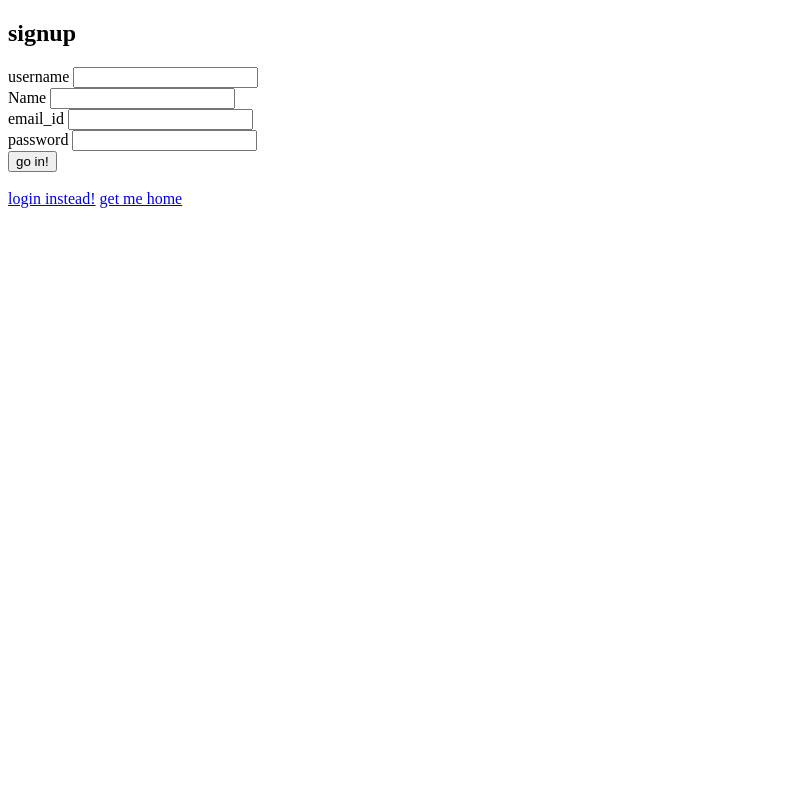
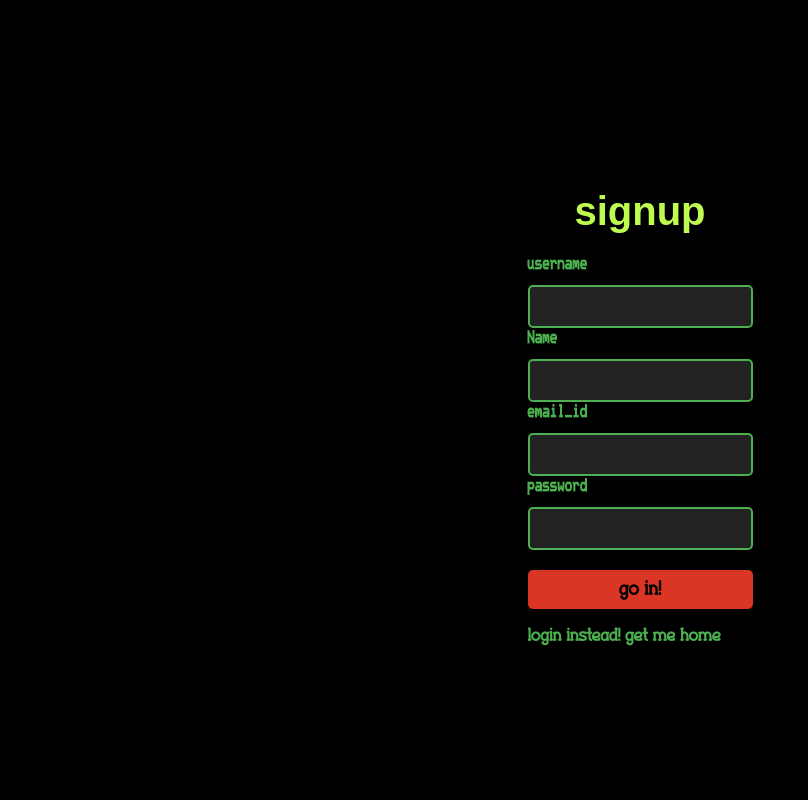
Before and after one commit to ragavkish/a.n.d.r.e.w., a Flask app: page /signup in a window 1280 px wide. Shown: the whole page, without its empty margins (0-808 px from the left). Run offline with Flask 3, Linux system fonts and the light colour scheme; some web fonts are replaced.

Commit message:
css for signup

```diff
--- /dev/null
+++ b/static/css/signup.css
@@ -0,0 +1,137 @@
+body {
+    margin: 0;
+    padding: 0;
+    font-family: Arial, sans-serif;
+    background-color: #000;
+    color: #fff;
+    display: flex;
+    align-items: center;
+    justify-content: center;
+    height: 100vh;
+    position: relative;
+}
+
+.signup-container {
+    width: 100%;
+    max-width: 400px;
+    padding: 20px;
+    display: flex;
+    flex-direction: column;
+    background-color: #111;
+    border-radius: 10px;
+    box-shadow: 0 0 10px rgba(0, 0, 0, 0.5);
+}
+
+h2 {
+    font-family: 'Gantians', sans-serif;
+    font-size: 40px;
+    color: #BEFA4F;
+    text-align: center;
+    margin-bottom: 20px;
+}
+
+form {
+    display: flex;
+    flex-direction: column;
+    gap: 20px;
+}
+
+.form-group {
+    display: flex;
+    flex-direction: column;
+    gap: 10px;
+}
+
+label {
+    font-family: 'Decterm', sans-serif;
+    font-size: 18px;
+    color: #4CAF50;
+    font-weight: bold;
+}
+
+input {
+    padding: 10px;
+    font-family: 'Monospace821', monospace;
+    font-size: 16px;
+    color: #fff;
+    background-color: #222;
+    border: 2px solid #4CAF50;
+    border-radius: 5px;
+    outline: none;
+    transition: border-color 0.3s;
+}
+
+input:focus {
+    border-color: #BEFA4F;
+}
+
+button {
+    padding: 10px 20px;
+    background-color: #db3525;
+    color: black;
+    border: none;
+    border-radius: 5px;
+    cursor: pointer;
+    font-size: 20px;
+    font-weight: bold;
+    font-family: 'Wanderer', sans-serif;
+    text-align: center;
+}
+
+button:hover {
+    background-color: black;
+    color: #db3525;
+}
+
+a {
+    color: #4CAF50;
+    text-decoration: none;
+    font-family: 'Wanderer', sans-serif;
+    font-size: 18px;
+    font-weight: bold;
+    margin-top: 10px;
+    text-align: center;
+}
+
+a:hover {
+    color: #BEFA4F;
+}
+
+.page-title {
+    position: fixed;
+    top: 20px;
+    left: 50%;
+    transform: translateX(-50%);
+    font-family: 'Gantians', sans-serif;
+    font-size: 40px;
+    font-weight: bold;
+    color: #BEFA4F;
+    text-align: center;
+    z-index: 1000;
+    pointer-events: none;
+}
+
+@font-face {
+    font-family: 'Gantians';
+    src: url('/static/fonts/Gantians.otf') format('opentype');
+}
+
+@font-face {
+    font-family: 'Wanderer';
+    src: url('/static/fonts/WANDERER.otf') format('opentype');
+}
+
+@font-face {
+    font-family: 'Decterm';
+    src: url('/static/fonts/DECTERM.ttf') format('truetype');
+}
+
+@font-face {
+    font-family: 'FlexiVGA';
+    src: url('/static/fonts/FLEXIVGA.ttf') format('truetype');
+}
+
+@font-face {
+    font-family: 'Monospace821';
+    src: url('/static/fonts/MONOSPACE821.TTF') format('truetype');
+}
--- a/templates/signup.html
+++ b/templates/signup.html
@@ -4,6 +4,7 @@
     <meta charset="UTF-8">
     <meta name="viewport" content="width=device-width, initial-scale=1.0">
     <title>Signup</title>
+    <link rel="stylesheet" href="{{ url_for('static', filename='css/signup.css') }}">
 </head>
 <body>
     <div>
```
